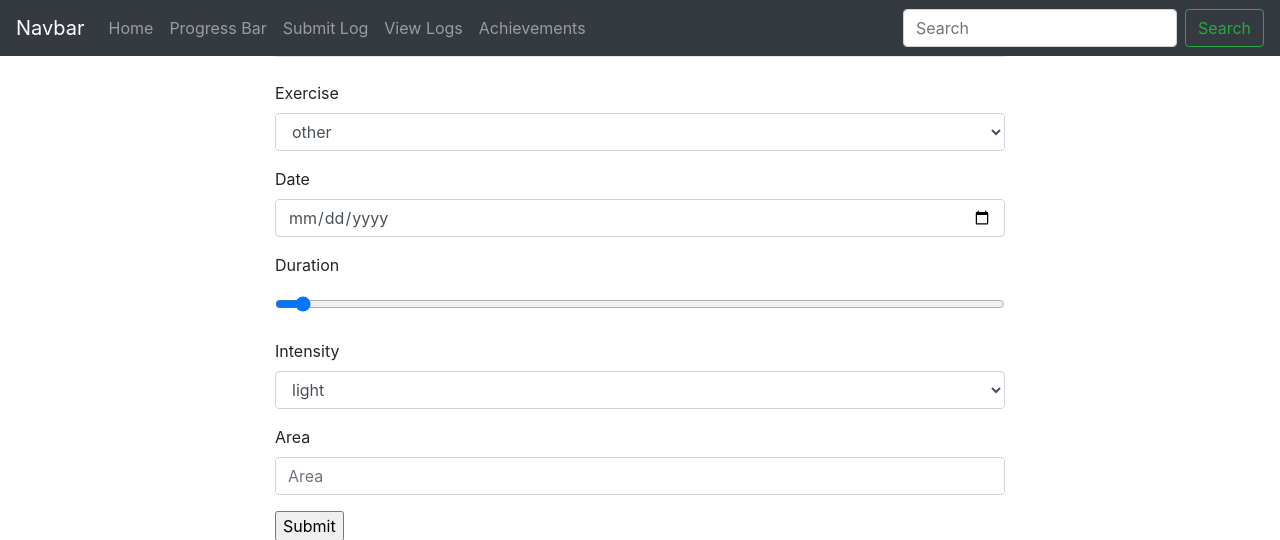
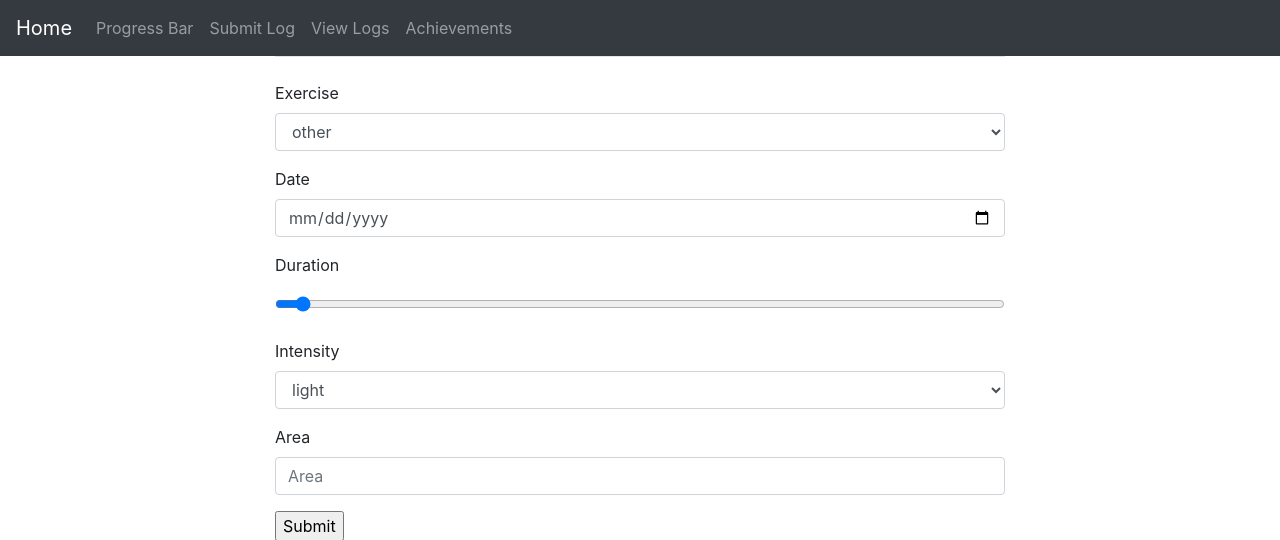
Before and after one commit to jpg6qdf/CS3240, a Django app: page /fitapp/Logs/ in a window 1280 px wide. Shown: the top 540 px of the page. Run offline with Django 3.2, Linux system fonts and the light colour scheme; some libraries are stand-ins or nearby versions.

Commit message:
Removed search bar, "Navbar" title

```diff
--- a/fitapp/templates/fitapp/base.html
+++ b/fitapp/templates/fitapp/base.html
@@ -2,16 +2,13 @@
 
   <!--navbar-->
   <nav class="navbar navbar-expand-lg navbar-dark bg-dark">
-    <a class="navbar-brand" href="#">Navbar</a>
+    <a class="navbar-brand" href="/">Home</a>
     <button class="navbar-toggler" type="button" data-toggle="collapse" data-target="#navbarSupportedContent" aria-controls="navbarSupportedContent" aria-expanded="false" aria-label="Toggle navigation">
       <span class="navbar-toggler-icon"></span>
     </button>
 
     <div class="collapse navbar-collapse" id="navbarSupportedContent">
       <ul class="navbar-nav mr-auto">
-        <li class="nav-item">
-          <a class="nav-link" href="/">Home</a>
-        </li>
         <li class="nav-item">
           <a class="nav-link" href="/fitapp/progress/">Progress Bar</a>
         </li>
@@ -36,10 +33,6 @@
           </div>
         </li>-->
       </ul>
-      <form class="form-inline my-2 my-lg-0">
-        <input class="form-control mr-sm-2" type="search" placeholder="Search" aria-label="Search">
-        <button class="btn btn-outline-success my-2 my-sm-0" type="submit">Search</button>
-      </form>
     </div>
   </nav>
 
```
